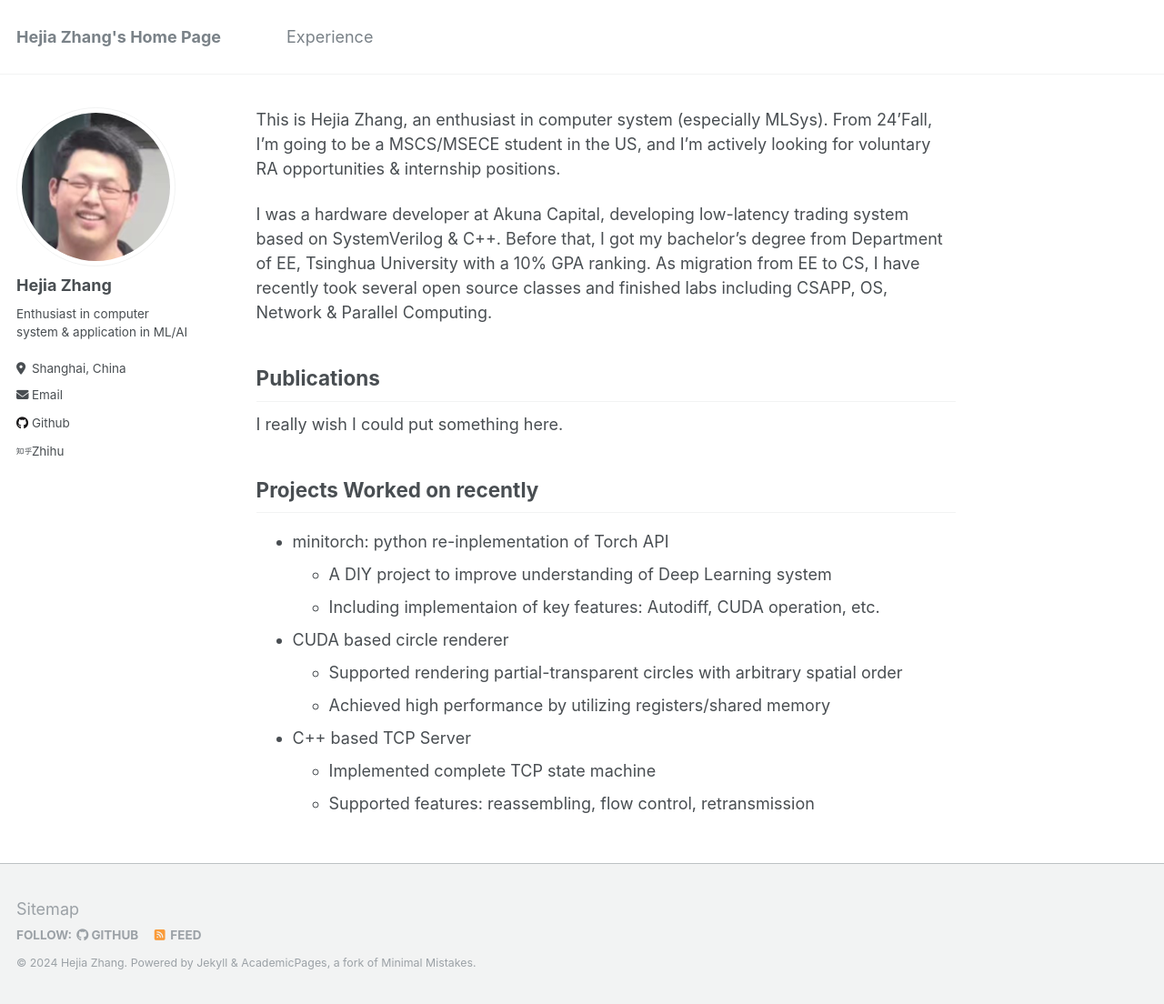
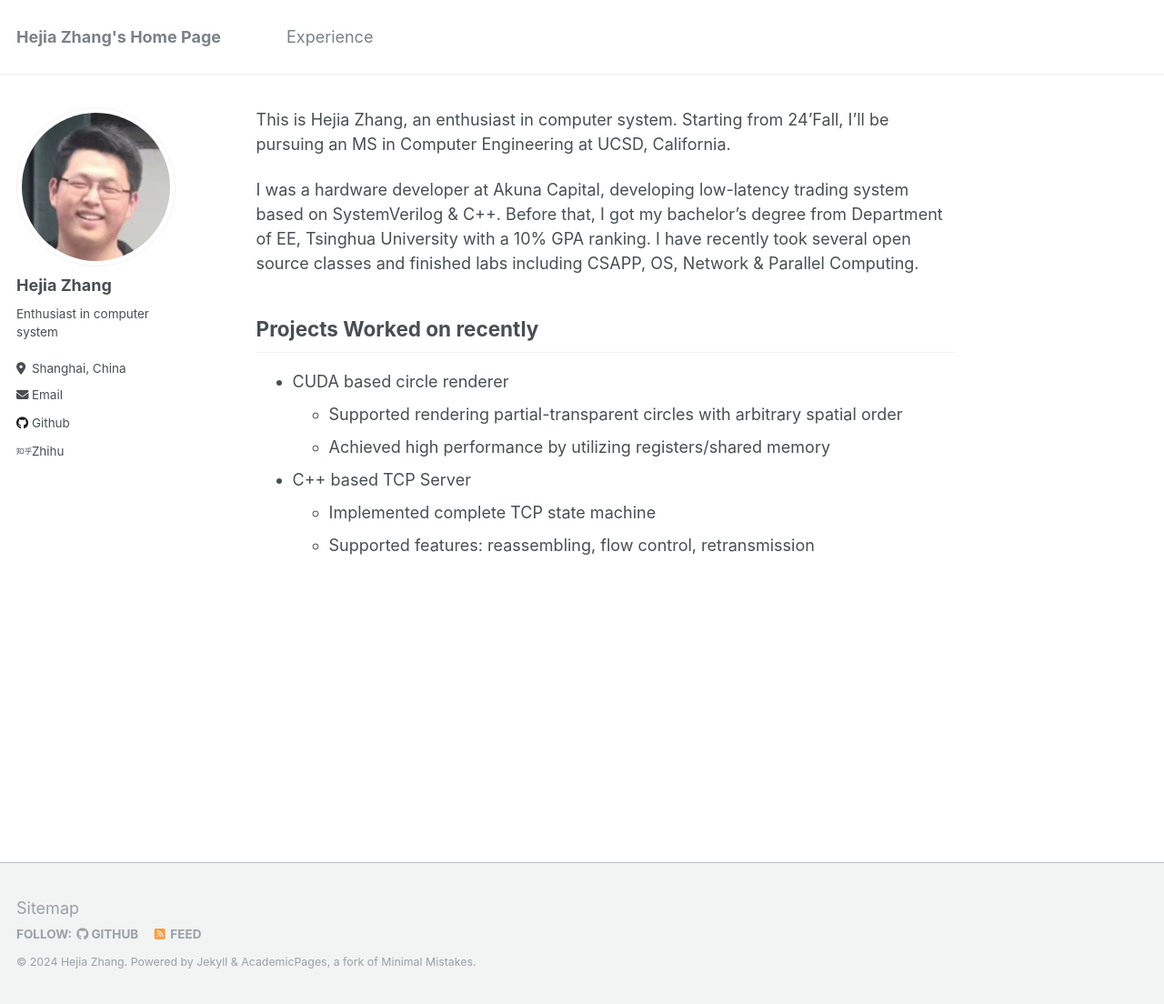
Before and after one commit to HejiaZ2023/hejiaz2023.github.io, a Jekyll site: the page built from _pages/about.md, in a window 1280 px wide and 1104 px high. Shown: the whole window at 91% size. Built offline with Jekyll 4.4.1, drawn with Linux system fonts in a browser that asks for light colours.

Commit message:
Updating personal information

```diff
--- a/_config.yml
+++ b/_config.yml
@@ -24,7 +24,7 @@ author:
   avatar           : "hejia_profile.jpg"
   name             : "Hejia Zhang"
   pronouns         : # example: "she/her"
-  bio              : "Enthusiast in computer system & application in ML/AI"
+  bio              : "Enthusiast in computer system"
   location         : "Shanghai, China"
   employer         : # "Applying for MS programs"
   uri              : # URL
--- a/_pages/about.md
+++ b/_pages/about.md
@@ -5,21 +5,27 @@ author_profile: true
 redirect_from:
 ---
 
-This is Hejia Zhang, an enthusiast in computer system (especially MLSys). From 24'Fall, I'm going to be a MSCS/MSECE student in the US, and I'm actively looking for voluntary RA opportunities & internship positions.
+This is Hejia Zhang, an enthusiast in computer system. Starting from 24'Fall, I'll be pursuing an MS in Computer Engineering at UCSD, California.
 
-I was a hardware developer at Akuna Capital, developing low-latency trading system based on SystemVerilog & C++. Before that, I got my bachelor's degree from Department of EE, Tsinghua University with a 10% GPA ranking. As migration from EE to CS, I have recently took several open source classes and finished labs including CSAPP, OS, Network & Parallel Computing.
+I was a hardware developer at Akuna Capital, developing low-latency trading system based on SystemVerilog & C++. Before that, I got my bachelor's degree from Department of EE, Tsinghua University with a 10% GPA ranking. I have recently took several open source classes and finished labs including CSAPP, OS, Network & Parallel Computing.
 
 [comment]: # (I've started posting Chinese contents on [zhihu](https://www.zhihu.com/people/dbmw/posts))
 
+<!---
 Publications
 ------
 I really wish I could put something here.
+--->
 
 Projects Worked on recently
 ------
+
+<!---
 * minitorch: python re-inplementation of Torch API
   * A DIY project to improve understanding of Deep Learning system
   * Including implementaion of key features: Autodiff, CUDA operation, etc.
+--->
+
 * CUDA based circle renderer
   * Supported rendering partial-transparent circles with arbitrary spatial order
   * Achieved high performance by utilizing registers/shared memory
```
Also changed, not shown: _pages/experience.md (+4 -0 lines).
